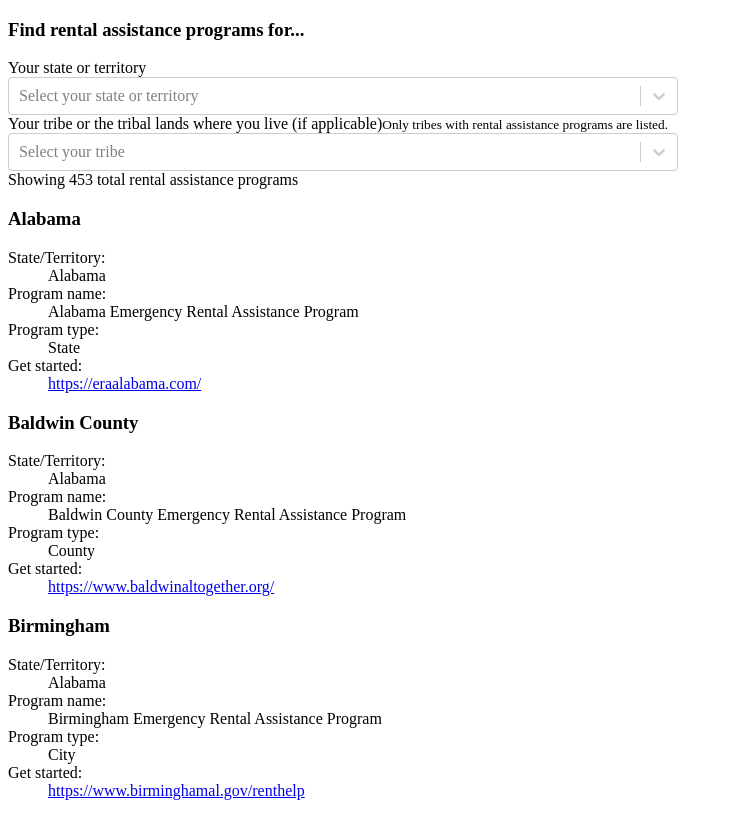
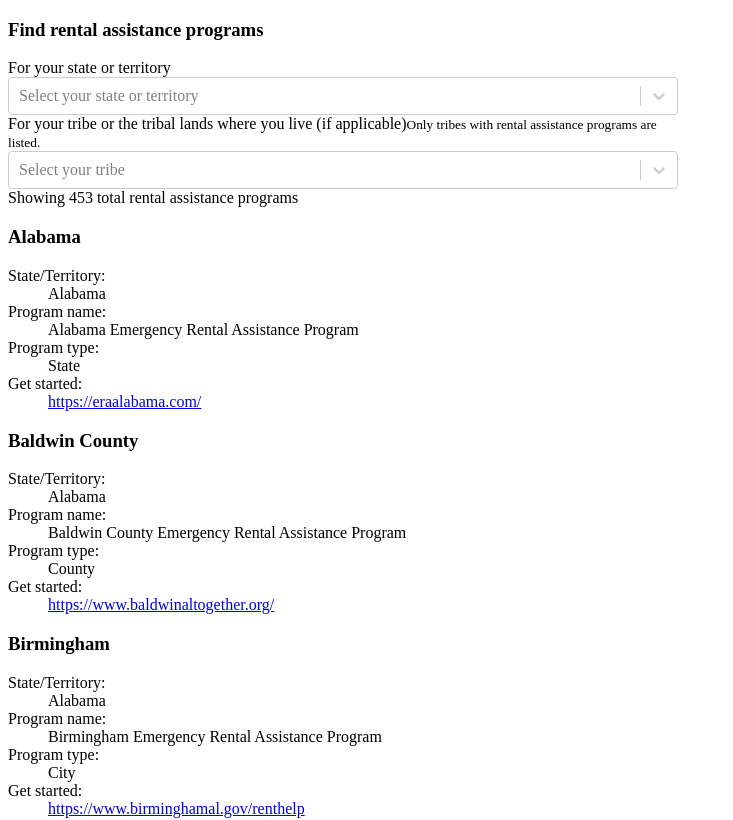
Before and after one commit to cfpb/rental-assistance-finder, a React (Create React App) app: page / in a window 1280 px wide. Shown: the top 820 px of the page, without its empty margins (0-733 px from the left). Built offline with nearby package versions, Linux system fonts and the light colour scheme.

Commit message:
Update labels and notification links.

```diff
--- a/src/Filters.js
+++ b/src/Filters.js
@@ -3,9 +3,9 @@ import Filter from './Filter.js';
 function Filters( props ) {
   return (
     <div className="filters o-well block block__sub">
-      <h3>Find rental assistance programs for...</h3>
+      <h3>Find rental assistance programs</h3>
       <Filter id="state-select"
-              label="Your state or territory"
+              label="For your state or territory"
               onChange={ props.onStateChange }
               options={ props.stateOptions }
               placeholder="Select your state or territory"
@@ -26,7 +26,7 @@ function Filters( props ) {
                       block__flush-bottom">
         <Filter id="tribe-select"
                 helperText="Only tribes with rental assistance programs are listed."
-                label="Your tribe or the tribal lands where you live (if applicable)"
+                label="For your tribe or the tribal lands where you live (if applicable)"
                 onChange={ props.onTribeChange }
                 options={ props.tribeOptions }
                 placeholder="Select your tribe"
--- a/src/Notification.js
+++ b/src/Notification.js
@@ -19,10 +19,12 @@ const Notification = ( props ) => {
           <ul className="m-list m-list__links">
             { props.links.map( ( item, index ) => (
               <li className="m-list_item" key={ index }>
-                <a className="m-list_link" href="{ item.url }">
+                <a className="m-list_link"
+                   href={ item.url }
+                   rel='noreferrer'
+                   target='_blank'>
                   { item.text }
                 </a>
-                { item.helper_text ? item.helper_text : '' }
               </li>
             ) ) }
           </ul>
--- a/src/Results.js
+++ b/src/Results.js
@@ -34,12 +34,11 @@ const Results = ( props ) => {
                     links={ [
                       {
                         'text': 'Find a housing counselor',
-                        'url': ''
+                        'url': 'https://www.consumerfinance.gov/find-a-housing-counselor/'
                       },
                       {
                         'text': 'Get advice about your legal rights.',
-                        'url': '',
-                        'helper_text': 'You may qualify for free legal help.'
+                        'url': 'https://www.consumerfinance.gov/ask-cfpb/how-do-i-find-an-attorney-in-my-state-en-1549/'
                       }
                     ] }
                     type="warning"/>
```
